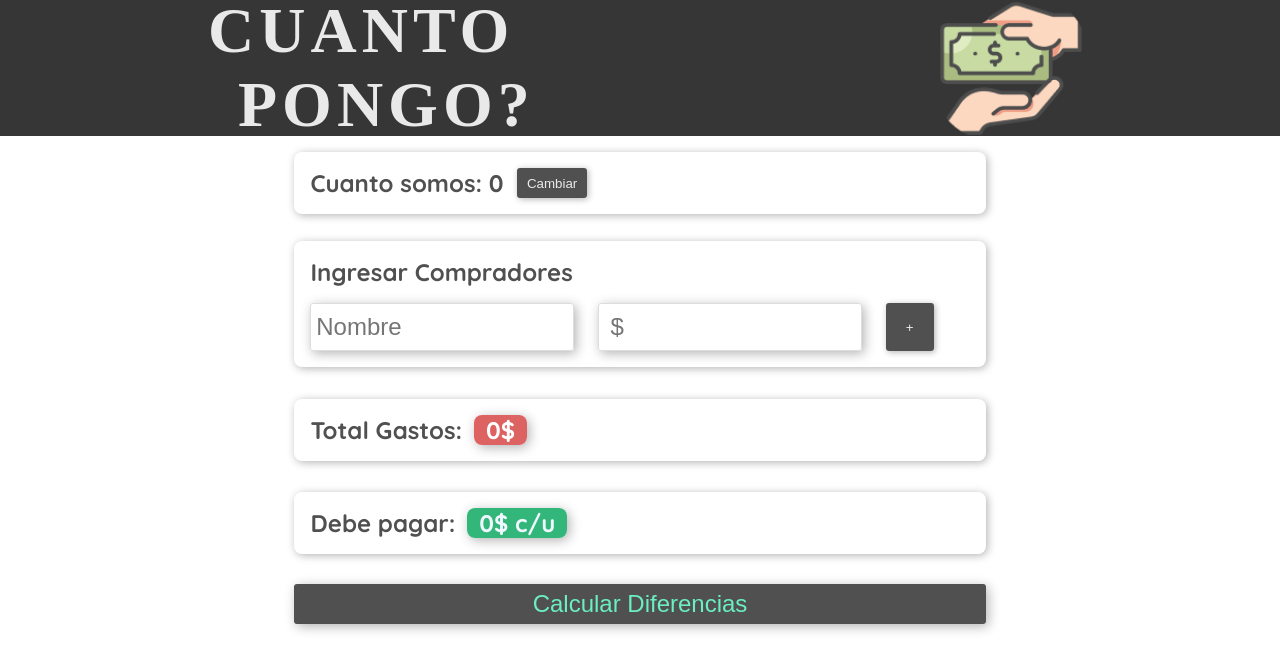
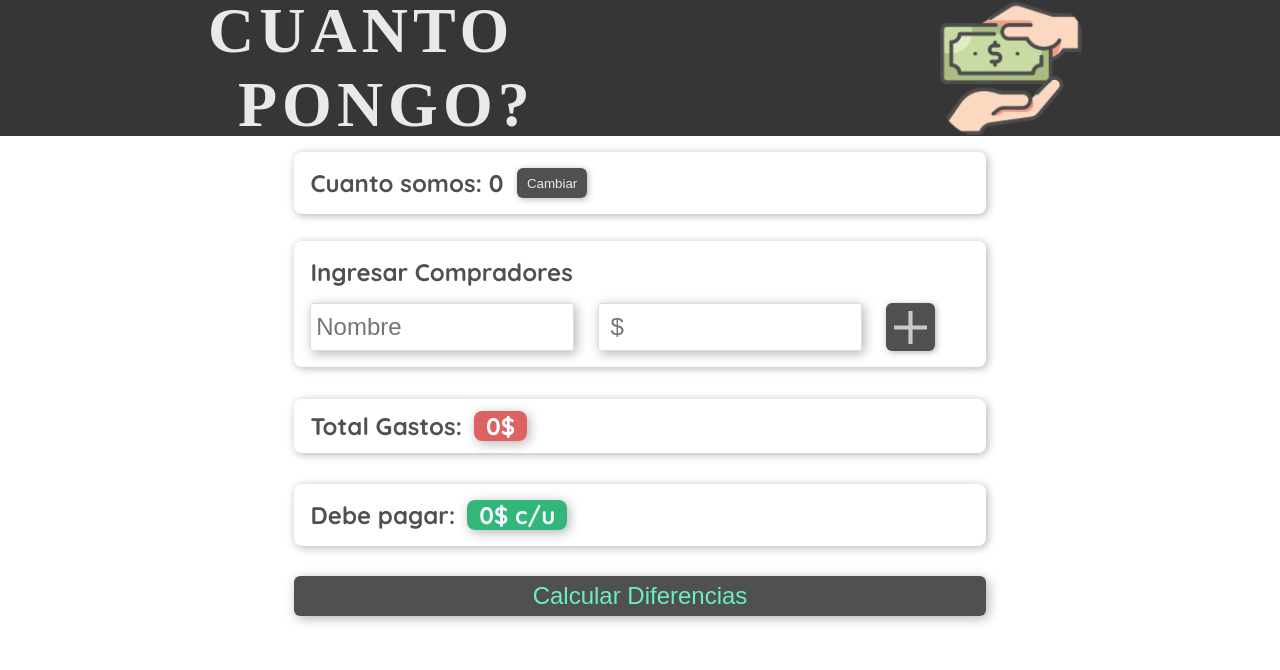
Before and after one commit to martinrodfl/cuanto-pongo-pwa, a React (Create React App) app: page / in a window 1280 px wide. Shown: the top 670 px of the page. Built offline with nearby package versions, Linux system fonts and the light colour scheme; a web font is replaced by a local one.

Commit message:
agregado de icono add

```diff
--- a/src/App.css
+++ b/src/App.css
@@ -9,6 +9,7 @@
 	gap: 1em;
 	color: var(--fuente-color-oscuro);
 	font-family: 'Quicksand', sans-serif;
+	background-color: rgb(255, 255, 255);
 }
 
 .div-btn {
@@ -26,7 +27,7 @@
 	box-shadow: 0.1em 0.1em 0.5em rgba(0, 0, 0, 0.3);
 	color: var(--fuente-color-claro);
 	font-size: 1.5rem;
-	border-radius: 3px;
+	border-radius: 6px;
 	display: flex;
 	justify-content: center;
 	align-items: center;
--- a/src/components/CompradorForm.css
+++ b/src/components/CompradorForm.css
@@ -30,12 +30,12 @@ form {
 
 .btn-agregar {
 	cursor: pointer;
-	padding: 0 20px;
+	padding: 0 8px;
 	border: none;
 	background-color: rgba(54, 54, 54, 0.87);
 	box-shadow: 0.1em 0.1em 0.5em rgba(0, 0, 0, 0.3);
 	color: rgb(233, 233, 233);
-	border-radius: 3px;
+	border-radius: 6px;
 	display: flex;
 	justify-content: center;
 	align-items: center;
--- a/src/components/CompradorForm.jsx
+++ b/src/components/CompradorForm.jsx
@@ -3,6 +3,8 @@ import { useState } from 'react';
 import { AppContext } from '../context/AppContext';
 import { v4 as uuidv4 } from 'uuid';
 import './CompradorForm.css';
+
+import add from '../images/Add.svg';
 
 export const CompradorForm = () => {
   const { totalParticipantes, dispatch } = useContext(AppContext);
@@ -58,7 +60,7 @@ export const CompradorForm = () => {
           required
         />
         <button type="submit" className="btn-agregar">
-          +
+          <img src={add} alt='add-btn'></img>
         </button>
       </div>
     </form>
--- a/src/components/Header.css
+++ b/src/components/Header.css
@@ -1,7 +1,6 @@
-
 header {
 	background-color: rgb(54, 54, 54);
-	display:flex;
+	display: flex;
 	justify-content: center;
 	align-items: center;
 	width: 100%;
@@ -9,9 +8,10 @@ header {
 	height: 17vh;
 	position: relative;
 }
+
 .header-interior {
 	background-color: rgb(54, 54, 54);
-	display:flex;
+	display: flex;
 	justify-content: space-between;
 	flex-direction: row;
 	align-items: center;
@@ -20,12 +20,13 @@ header {
 	position: relative;
 	overflow: hidden;
 }
+
 .header-titulos {
 	font-family: 'Kavoon', cursive;
 	letter-spacing: 5px;
 }
 
-header div{
+header div {
 	display: flex;
 	flex-direction: column;
 	padding-left: 0.5rem;
@@ -45,9 +46,9 @@ header img {
 
 
 /* ipad- de 768px hasta 1280px */
-@media screen and ( min-width: 768px) {
+@media screen and (min-width: 768px) {
 
-	header {
+	/* header {
 		background-color: rgb(54, 54, 54);
 		display:flex;
 		justify-content: center;
@@ -55,7 +56,8 @@ header img {
 		width: 100%;
 		height: 17vh;
 		position: relative;
-	}
+	} */
+
 	.header-interior {
 		width: 70%;
 	}
@@ -72,9 +74,9 @@ header img {
 }
 
 /* laptop - de 1280px en adelante */
-@media screen and ( min-width: 1280px) {
+@media screen and (min-width: 1280px) {
 
-	header {
+	/* header {
 		background-color: rgb(54, 54, 54);
 		display:flex;
 		justify-content: center;
@@ -82,7 +84,8 @@ header img {
 		width: 100%;
 		height: 17vh;
 		position: relative;
-	}
+	} */
+
 	.header-interior {
 		width: 70%;
 	}
--- a/src/components/TotalGastos.css
+++ b/src/components/TotalGastos.css
@@ -4,7 +4,8 @@
   background-color: rgba(245, 245, 245, 0.068);
   border-radius: 8px;
   box-shadow: 0.1em 0.1em 0.5em rgba(0, 0, 0, 0.3);
-  padding: 1rem 1rem;
+  background-color: white;
+  padding: 0.75rem 1rem;
 }
 
 
--- a/src/components/ValorTicket.css
+++ b/src/components/ValorTicket.css
@@ -5,6 +5,7 @@
   box-shadow: 0.1em 0.1em 0.5em rgba(0, 0, 0, 0.3);
   padding: 1rem 0 1rem 1rem;
 	margin-top: 0.9rem;
+	background-color: white;
 }
 
 .valor-ticket h2 span{
--- a/src/components/ViewCantParticipantes.css
+++ b/src/components/ViewCantParticipantes.css
@@ -15,7 +15,7 @@
 	background-color: rgba(54, 54, 54, 0.87);
 	box-shadow: 0.1em 0.1em 0.5em rgba(0, 0, 0, 0.3);
 	color: rgb(233, 233, 233);
-	border-radius: 3px;
+	border-radius: 6px;
 	display: flex;
 	justify-content: center;
 	align-items: center;
```
Also changed, not shown: src/images/Add.svg (added).
